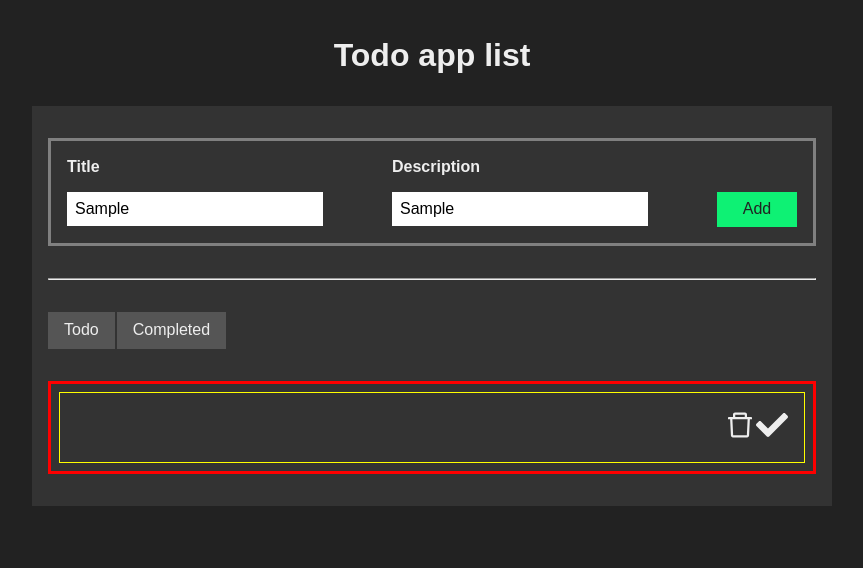
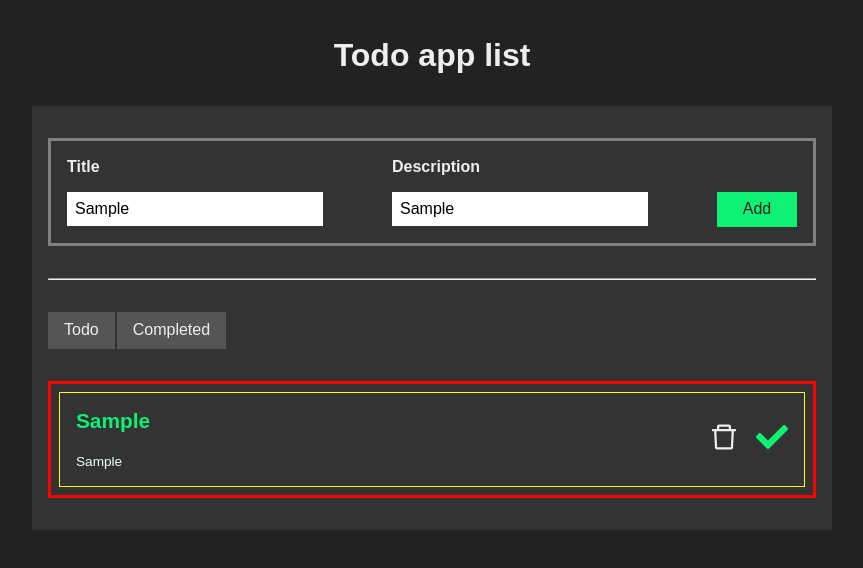
Before and after one commit to peterjbone/todo-app, a React (Vite) app: page / in a window 1280 px wide. Both pictures are taken after typing "Sample", "Sample" into the empty fields and a click on the button "Add". Shown: the top 568 px of the page, without its empty margins (208-1071 px from the left). Built offline with nearby package versions, Linux system fonts and the light colour scheme.

Commit message:
Adding the multiple render of the TaskListItems

```diff
--- a/package.json
+++ b/package.json
@@ -10,6 +10,7 @@
     "preview": "vite preview"
   },
   "dependencies": {
+    "classnames": "^2.5.1",
     "normalize.css": "^8.0.1",
     "react": "^18.3.1",
     "react-dom": "^18.3.1",
--- a/src/App.jsx
+++ b/src/App.jsx
@@ -106,7 +106,13 @@ function App() {
 							<h2>You don’t have task to do.</h2>
 						</div>
 					) : (
-						<TaskListItem />
+						allTodos.map((todo) => (
+							<TaskListItem
+								key={todo.title}
+								title={todo.title}
+								description={todo.description}
+							/>
+						))
 					)}
 				</div>
 			</div>
--- a/src/App.module.css
+++ b/src/App.module.css
@@ -106,7 +106,7 @@
 	gap: 1.5em;
 }
 
-.taskList > .taskListItem {
+/* .taskList > .taskListItem {
 	padding: 1em;
 	border: 1px solid yellow;
 	display: flex;
@@ -116,7 +116,6 @@
 }
 
 .taskListItem > div {
-	/* width: 30%; */
 	height: auto;
 }
 
@@ -152,3 +151,4 @@
 .taskListItem > div > .deleteIcon:hover {
 	color: red;
 }
+ */
--- a/src/components/TaskListItem/TaskListItem.jsx
+++ b/src/components/TaskListItem/TaskListItem.jsx
@@ -1,11 +1,14 @@
 import styles from "./TaskListItem.module.css";
 import React from "react";
-
+import classNames from "classnames";
 //import { MdDelete } from "react-icons/md";
 import { AiOutlineDelete } from "react-icons/ai";
 import { FaCheck } from "react-icons/fa";
 
 const TaskListItem = ({ title, description }) => {
+	const checkIconClassNames = classNames(styles.icon, styles.checkIcon);
+	const deleteIconClassNames = classNames(styles.icon, styles.deleteIcon);
+
 	return (
 		<div className={styles.taskListItem}>
 			<div>
@@ -13,8 +16,8 @@ const TaskListItem = ({ title, description }) => {
 				<p>{description}</p>
 			</div>
 			<div>
-				<AiOutlineDelete className={styles.icon} />
-				<FaCheck className={styles.icon} />
+				<AiOutlineDelete className={deleteIconClassNames} />
+				<FaCheck className={checkIconClassNames} />
 			</div>
 		</div>
 	);
```
Also changed, not shown: 1 other file (tests, documents, lock files or other folders).
